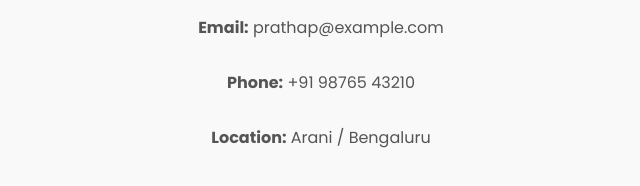
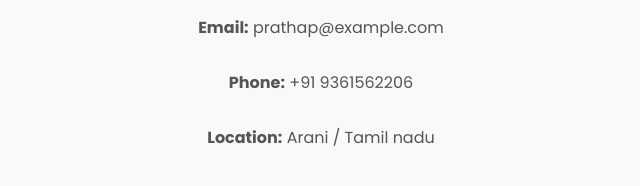
Before and after one commit to tekprathap/portfolio-web-site, a plain HTML site: page index.html in a window 1280 px wide. Shown: the part 3768-3954 px from the top of the page, 319-959 px from the left. Drawn offline with nearby package versions, Linux system fonts and the light colour scheme.

Commit message:
Update index.html

```diff
--- a/index.html
+++ b/index.html
@@ -229,8 +229,8 @@
 
         <div class="contact-info">
           <p><strong>Email:</strong> prathap@example.com</p>
-          <p><strong>Phone:</strong> +91 98765 43210</p>
-          <p><strong>Location:</strong> Arani / Bengaluru</p>
+          <p><strong>Phone:</strong> +91 9361562206</p>
+          <p><strong>Location:</strong> Arani / Tamil nadu</p>
         </div>
       </section>
 
```
